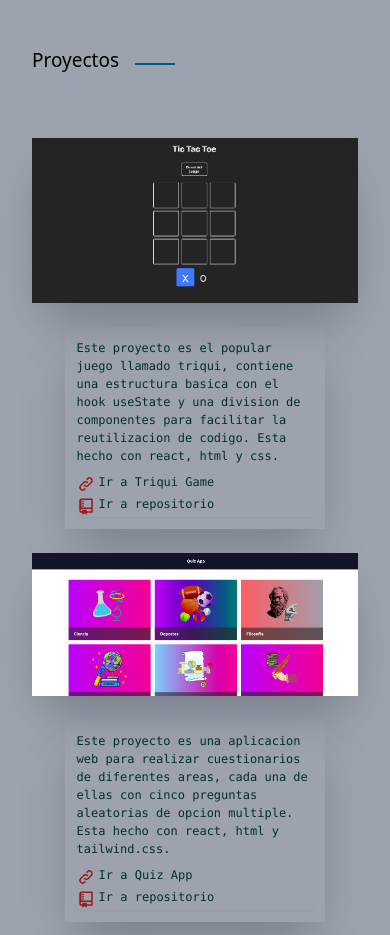
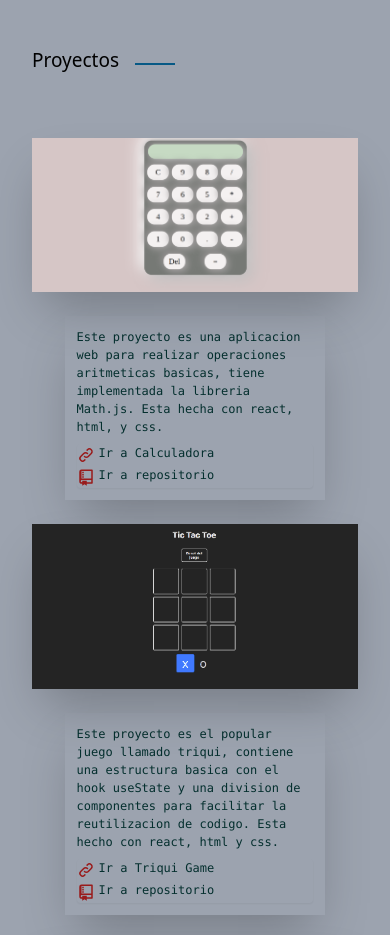
Before and after one commit to miguelriverasarmiento/portfolio-website, a Next.js app: page / in a window 390 px wide. Shown: the part 3880-4815 px from the top of the page. Built offline with nearby package versions, Linux system fonts and the light colour scheme.

Commit message:
Added new project calculator

```diff
--- a/pages/Projects.js
+++ b/pages/Projects.js
@@ -12,6 +12,34 @@ const Projects = () => {
         <Heading title="Proyectos"/>
 
         <div className="grid place-items-center grid-cols-1 md:grid-cols-2 gap-6">
+
+        <div className="flex flex-col items-center relative group">
+                <Image className="w-[100%] h-[100%] shadow-2xl"  width={300}
+                height={300} src='/img/calculator.png' alt=''/>
+                <div className="bg-[#000000bd] absolute w-[100%] h-[100%]
+                top-0 opacity-0 transition duraction-500 group-hover:opacity-100
+                grid place-items-center text-red-300 text-[12px] sm:text-[15px]
+                md:text-[17px]">
+                    Calculadora
+                </div>
+            </div>
+
+            <div className='flex flex-col text-left w-[80%] px-3 py-3 text-[12px] sm:text-[15px] font-mono
+            shadow-2xl shadow hover:shadow-xl text-teal-950'>
+                Este proyecto es una aplicacion web para realizar operaciones
+                aritmeticas basicas, tiene implementada la libreria Math.js.
+                Esta hecha con react, html, y css.
+                <div className='flex flex-col text-left mt-2 rounded shadow-sm'>
+                    <div className="flex flex-row">
+                        <div><TbLink className='text-red-800 text-[22px] pr-1'/></div>
+                        <div><Link href="https://calculadora-kappa-rust.vercel.app/">Ir a Calculadora</Link></div>
+                    </div>
+                    <div className="flex flex-row">
+                        <div><RiGitRepositoryLine className='text-red-800 text-[22px] pr-1'/></div>
+                        <div><Link href="https://github.com/miguelriverasarmiento/Calculadora">Ir a repositorio</Link></div>
+                    </div>
+                </div>
+            </div>
 
             <div className="flex flex-col items-center relative group">
                 <Image className="w-[100%] h-[100%] shadow-2xl"  width={300}
```
Also changed, not shown: public/img/calculator.png (added).
